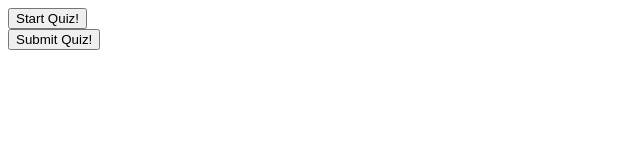
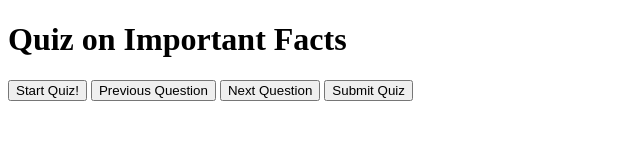
Before and after one commit to AntonioM4/My_JavaScript_Quiz, a plain HTML site: page index.html in a window 1280 px wide. Shown: the whole page, without its empty margins (0-640 px from the left). Drawn offline with Linux system fonts and the light colour scheme.

Commit message:
added some buttons/styling to start button

```diff
--- a/index.html
+++ b/index.html
@@ -7,13 +7,16 @@
     <title>JavaScript Quiz</title>
 </head>
 <body>
-    <button id='start'>Start Quiz!</button>
-    <div id='quiz'></div>
-    <div><button id='submit'>Submit Quiz!</button><div>
-    <div id='results'></div>
-
-
-
+    <div id="timer"></div>
+    <h1>Quiz on Important Facts</h1>
+    <div class="quiz-container">
+      <div id="quiz"></div>
+    </div>
+    <button id="start" onclick="style.display = 'none'">Start Quiz!</button>
+    <button id="previous">Previous Question</button>
+    <button id="next">Next Question</button>
+    <button id="submit">Submit Quiz</button>
+    <div id="results"></div>
 </body>
-<script src="script.js"></script>
+<script src="assets/script/script.js"></script>
 </html>
```
